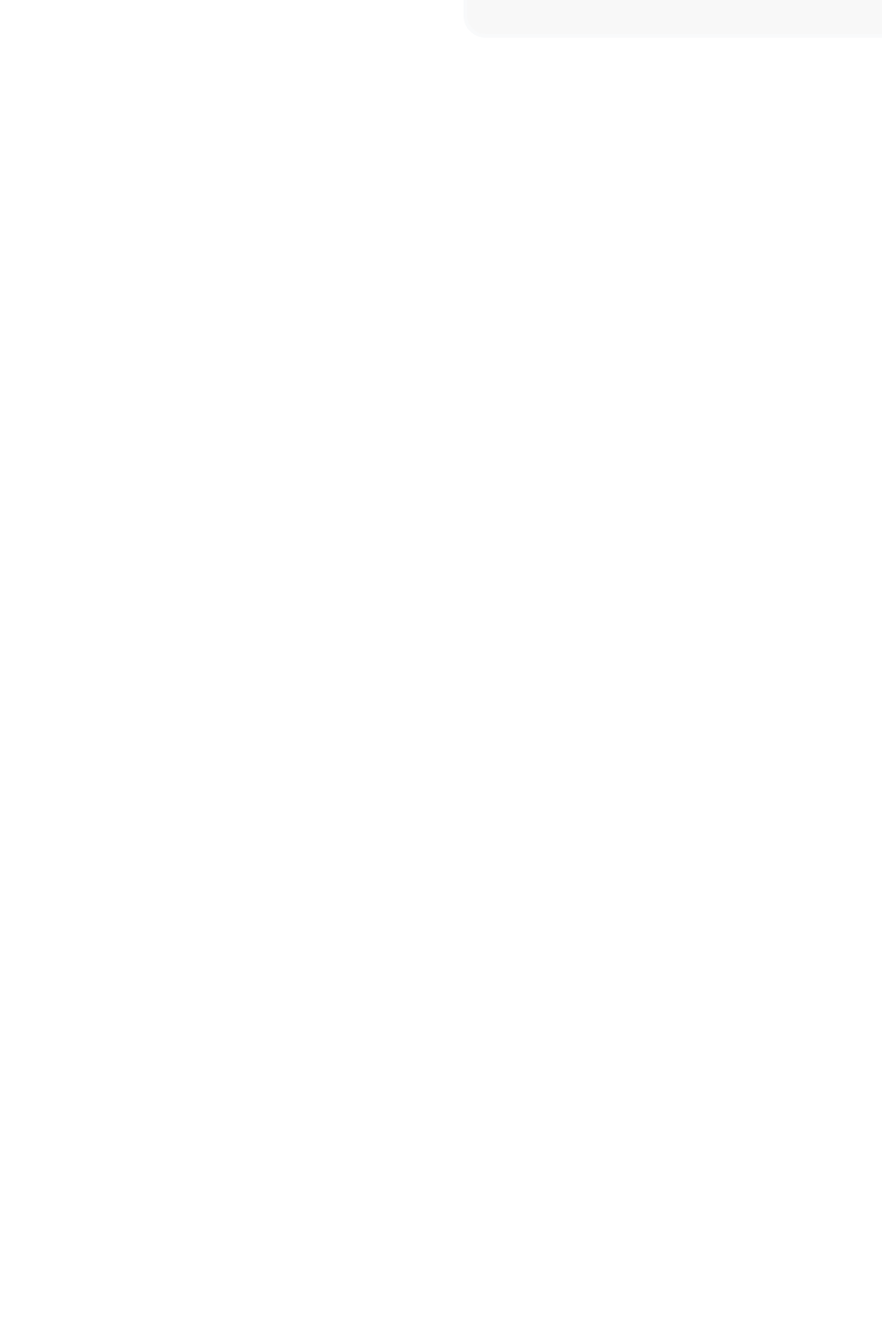
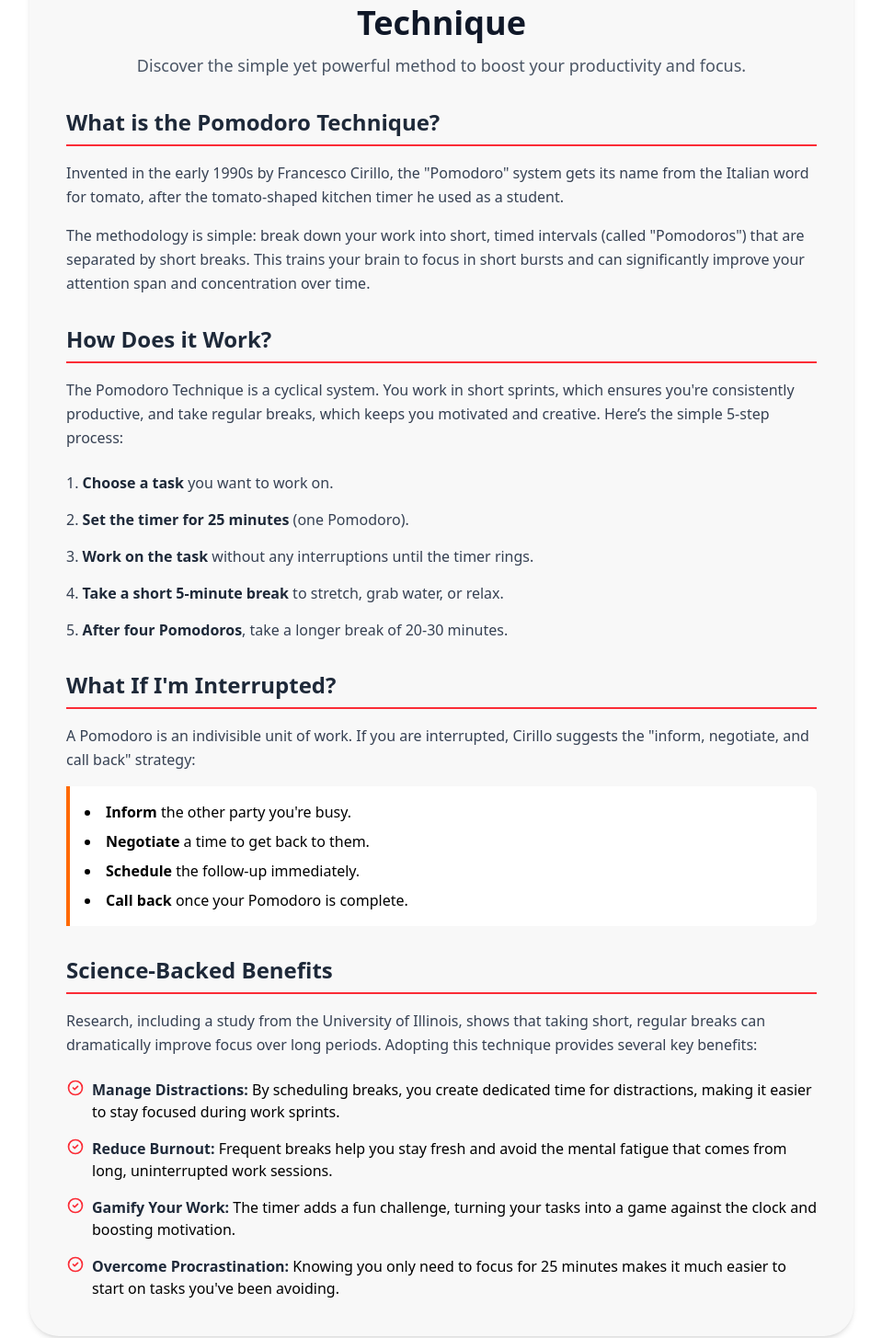
Before and after one commit to Pedro-AS7/pomodoro_tasks, a React (Vite) app in the folder client/: page / in a window 1280 px wide. Shown: the part 735-2190 px from the top of the page at 92% size, without its empty margins (160-1119 px from the left). Before the commit the page ends 800 px from the top, so only its background shows below. Built offline with nearby package versions, Linux system fonts and the light colour scheme.

Commit message:
Pomodoro Info section

```diff
--- a/client/src/App.tsx
+++ b/client/src/App.tsx
@@ -1,5 +1,6 @@
 import TasksContainer from './components/tasks_components/TasksContainer'
 import TimerContainerGem from './components/timer_components/Timer'
+import PomodoroInfo from './components/PomodoroInfo'
 
 function App() {
 	return (
@@ -17,6 +18,9 @@ function App() {
 					<TasksContainer />
 				</div>
 			</section>
+            <section>
+                <PomodoroInfo />
+            </section>
 		</main>
 	)
 }
--- /dev/null
+++ b/client/src/components/PomodoroInfo.tsx
@@ -0,0 +1,161 @@
+import { BadgeCheck } from 'lucide-react'
+import React from 'react'
+
+// A simple Icon component for list items, you can replace this with a library like react-icons
+const CheckCircleIcon = () => (
+	<svg
+		className="w-5 h-5 mr-2 inline-block text-red-500 flex-shrink-0"
+		fill="none"
+		stroke="currentColor"
+		viewBox="0 0 24 24"
+		xmlns="http://www.w3.org/2000/svg"
+	>
+		<path
+			strokeLinecap="round"
+			strokeLinejoin="round"
+			strokeWidth="2"
+			d="M9 12l2 2 4-4m6 2a9 9 0 11-18 0 9 9 0 0118 0z"
+		></path>
+	</svg>
+)
+
+const PomodoroInfo = () => {
+	return (
+		<section className="bg-[#a5a5a515] shadow-md rounded-4xl max-w-4xl mx-auto p-6 sm:p-10 my-8 font-sans">
+			<div className="text-center mb-8">
+				<h2 className="text-3xl sm:text-4xl font-bold text-gray-900 mb-3">
+					Master Your Time with the Pomodoro Technique
+				</h2>
+				<p className="text-lg text-gray-600">
+					Discover the simple yet powerful method to boost your productivity and focus.
+				</p>
+			</div>
+
+			<div className="space-y-8">
+				{/* What is it? Section */}
+				<div>
+					<h3 className="text-2xl font-semibold text-gray-800 mb-4 border-b-2 border-red-500 pb-2">
+						What is the Pomodoro Technique?
+					</h3>
+					<p className="text-gray-700 leading-relaxed mb-4">
+						Invented in the early 1990s by Francesco Cirillo, the "Pomodoro" system gets its name from the
+						Italian word for tomato, after the tomato-shaped kitchen timer he used as a student.
+					</p>
+					<p className="text-gray-700 leading-relaxed">
+						The methodology is simple: break down your work into short, timed intervals (called "Pomodoros")
+						that are separated by short breaks. This trains your brain to focus in short bursts and can
+						significantly improve your attention span and concentration over time.
+					</p>
+				</div>
+
+				{/* How it Works Section */}
+				<div>
+					<h3 className="text-2xl font-semibold text-gray-800 mb-4 border-b-2 border-red-500 pb-2">
+						How Does it Work?
+					</h3>
+					<p className="text-gray-700 leading-relaxed mb-6">
+						The Pomodoro Technique is a cyclical system. You work in short sprints, which ensures you're
+						consistently productive, and take regular breaks, which keeps you motivated and creative. Here’s
+						the simple 5-step process:
+					</p>
+					<ol className="list-decimal list-inside space-y-4 text-gray-700">
+						<li>
+							<strong className="font-semibold text-gray-800">Choose a task</strong> you want to work on.
+						</li>
+						<li>
+							<strong className="font-semibold text-gray-800">Set the timer for 25 minutes</strong> (one
+							Pomodoro).
+						</li>
+						<li>
+							<strong className="font-semibold text-gray-800">Work on the task</strong> without any
+							interruptions until the timer rings.
+						</li>
+						<li>
+							<strong className="font-semibold text-gray-800">Take a short 5-minute break</strong> to
+							stretch, grab water, or relax.
+						</li>
+						<li>
+							<strong className="font-semibold text-gray-800">After four Pomodoros</strong>, take a longer
+							break of 20-30 minutes.
+						</li>
+					</ol>
+				</div>
+
+				{/* Handling Interruptions Section */}
+				<div>
+					<h3 className="text-2xl font-semibold text-gray-800 mb-4 border-b-2 border-red-500 pb-2">
+						What If I'm Interrupted?
+					</h3>
+					<p className="text-gray-700 leading-relaxed mb-4">
+						A Pomodoro is an indivisible unit of work. If you are interrupted, Cirillo suggests the "inform,
+						negotiate, and call back" strategy:
+					</p>
+					<div className="mt-4 p-4 border-l-4 border-orange-500 bg-white rounded-r-lg">
+						<ul className="list-disc list-inside space-y-2">
+							<li>
+								<strong className="font-semibold">Inform</strong> the other party you're busy.
+							</li>
+							<li>
+								<strong className="font-semibold">Negotiate</strong> a time to get back to them.
+							</li>
+							<li>
+								<strong className="font-semibold">Schedule</strong> the follow-up immediately.
+							</li>
+							<li>
+								<strong className="font-semibold">Call back</strong> once your Pomodoro is complete.
+							</li>
+						</ul>
+					</div>
+				</div>
+
+				{/* Benefits Section */}
+				<div>
+					<h3 className="text-2xl font-semibold text-gray-800 mb-4 border-b-2 border-red-500 pb-2">
+						Science-Backed Benefits
+					</h3>
+					<p className="text-gray-700 leading-relaxed mb-6">
+						Research, including a study from the University of Illinois, shows that taking short, regular
+						breaks can dramatically improve focus over long periods. Adopting this technique provides
+						several key benefits:
+					</p>
+					<ul className="space-y-4">
+						<li className="flex items-start">
+							<CheckCircleIcon />
+							<span>
+								<strong className="font-semibold text-gray-800">Manage Distractions:</strong> By
+								scheduling breaks, you create dedicated time for distractions, making it easier to stay
+								focused during work sprints.
+							</span>
+						</li>
+						<li className="flex items-start">
+							<CheckCircleIcon />
+							<span>
+								<strong className="font-semibold text-gray-800">Reduce Burnout:</strong> Frequent breaks
+								help you stay fresh and avoid the mental fatigue that comes from long, uninterrupted
+								work sessions.
+							</span>
+						</li>
+						<li className="flex items-start">
+							<CheckCircleIcon />
+							<span>
+								<strong className="font-semibold text-gray-800">Gamify Your Work:</strong> The timer
+								adds a fun challenge, turning your tasks into a game against the clock and boosting
+								motivation.
+							</span>
+						</li>
+						<li className="flex items-start">
+							<CheckCircleIcon />
+							<span>
+								<strong className="font-semibold text-gray-800">Overcome Procrastination:</strong>{' '}
+								Knowing you only need to focus for 25 minutes makes it much easier to start on tasks
+								you've been avoiding.
+							</span>
+						</li>
+					</ul>
+				</div>
+			</div>
+		</section>
+	)
+}
+
+export default PomodoroInfo
```
